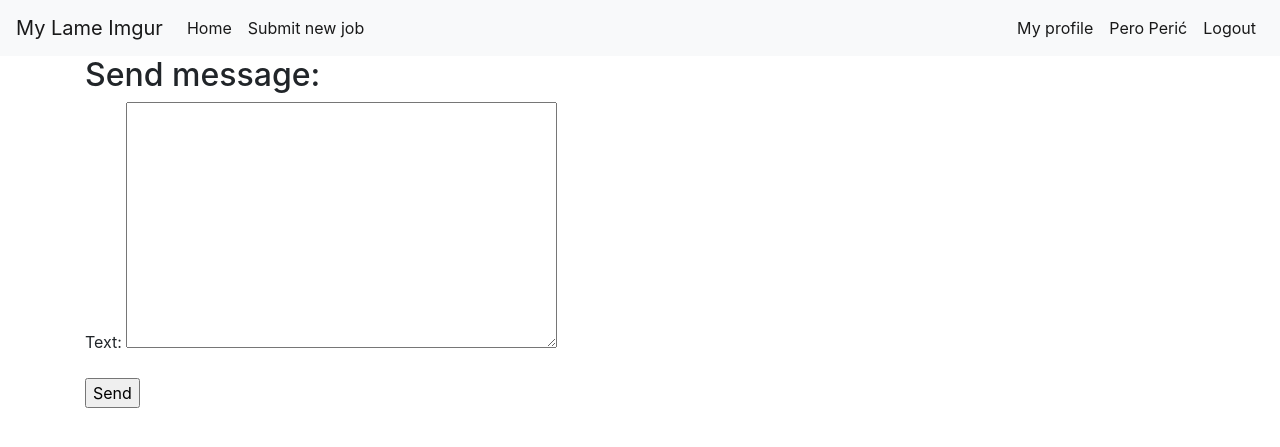
After one commit to markokova/translator-web-app, a Django app: page /app/jobs/1/message in a window 1280 px wide. The commit adds this page. Shown: the top 447 px of the page. Run offline with Django 4.2, Linux system fonts and the light colour scheme; a user stored in the database is signed in; data comes from the database, SQL or seed files in the repository; both versions use the stored data as it was after the commit; some libraries are stand-ins or nearby versions.

Commit message:
Add messaging feature

```diff
--- a/translateapp/app/forms.py
+++ b/translateapp/app/forms.py
@@ -71,3 +71,14 @@ class DisputeForm(ModelForm):
     labels = {
         "reason": "Please explain your reasons for the dispute",
     }
+
+class MessageForm(ModelForm):
+    class Meta:
+        model = Message
+        fields = ['text']
+
+#class MessageForm(ModelForm):
+#	class Meta:
+#		model = Message
+#		fields = '__all__'
+#text = forms.CharField(label = 'Your message', max_length = 100)
--- a/translateapp/app/templates/app/jobs_detail.html
+++ b/translateapp/app/templates/app/jobs_detail.html
@@ -30,7 +30,6 @@
           {% endfor %}
         </div>
         <button type="submit" class="btn btn-primary">Submit</button>
-
       </form>
     </div>
   </div>
--- a/translateapp/app/templates/app/jobs_index.html
+++ b/translateapp/app/templates/app/jobs_index.html
@@ -13,7 +13,7 @@
         </strong>
       </td>
       <td>
-        <a href="{% url 'accounts:profile' job.owner.id %}">
+        <a href="{% url "accounts:profile" job.owner.id %}">
           {{ job.owner.name }}
         </a>
       </td>
@@ -32,7 +32,7 @@
     <tr>
       <td colspan="4" class="bid-controls-row">
         <a href="{% url 'app:job_detail' job.id %}" class="btn btn-success">Submit a quote</a>
-        <a href="{% url 'app:job_detail' job.id %}" class="btn btn-primary">Message Job Owner</a>
+        <a href="{% url 'app:message' job.id %}" class="btn btn-primary">Message Job Owner</a>
       </td>
     </tr>
 {% empty %}
--- /dev/null
+++ b/translateapp/app/templates/app/message.html
@@ -0,0 +1,14 @@
+{% extends 'app/base.html' %}
+
+{% block content %}
+
+<div>
+    <h2>Send message:</h2>
+    <form action="{% url 'app:message' job.id %}" method="post">
+        {% csrf_token %} {{ form.as_p }}
+
+        <input type="submit" value="Send"/>
+    </form>
+</div>
+
+{% endblock content %}
--- a/translateapp/app/urls.py
+++ b/translateapp/app/urls.py
@@ -12,4 +12,5 @@ urlpatterns = [
         path('bids/<int:bid_id>', views.bid_detail, name="bid_detail"),
         path('bids/<int:bid_id>/rating', views.rate_bid, name="rate_bid"),
         path('bids/<int:bid_id>/dispute', views.raise_dispute, name="dispute"),
+		path('jobs/<int:job_id>/message',  views.send_message, name="message"),
 ]
--- a/translateapp/app/views.py
+++ b/translateapp/app/views.py
@@ -3,10 +3,12 @@ from django.http import HttpResponse, HttpResponseRedirect
 from django.utils import timezone
 from django.urls import reverse
 from .models import Job, Bid, Dispute, Message, Rating
-from .forms import JobForm, BidForm, TranslationForm, DisputeForm
+from .forms import JobForm, BidForm, TranslationForm, DisputeForm, MessageForm
 from django.contrib.auth.decorators import login_required
+from django.contrib.auth.models import User
 
 from django.db import transaction
+import datetime
 
 # Create your views here.
 def home(request):
@@ -207,3 +209,23 @@ def raise_dispute(request, bid_id):
             bid = get_object_or_404(Bid, pk=bid_id)
             job = bid.job
             return render(request, 'app/bid_detail.html', {'bid': bid, 'job': job, 'form': form, 'error': e})
+
+
+@login_required
+def send_message(request, job_id):
+	form = MessageForm()
+	job = get_object_or_404(Job, pk=job_id)
+	context ={
+		'form': form,
+		'job': job,
+	}
+	if request.method == 'POST':
+		form = MessageForm(request.POST)
+		if form.is_valid():
+			message = Message(sender= request.user, receiver= User.objects.get(pk=job.user.id), text= form.cleaned_data['text'])
+			message.save()
+			return HttpResponseRedirect(reverse('app:jobs', args=[]) )
+			#return HttpResponse(reverse('app:send_message'), args=[job.id])
+		else:
+			print(form.errors)
+	return render(request, 'app/message.html', context)
```
Also changed, not shown: translateapp/db.sqlite3.
